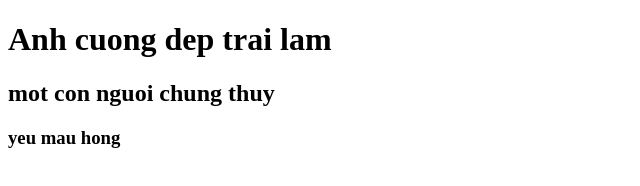
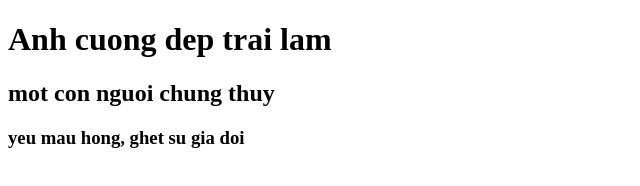
Before and after one commit to khanhlinh1808/GIT_project, a plain HTML site: page index.html in a window 1280 px wide. Shown: the whole page, without its empty margins (0-640 px from the left). Drawn offline with Linux system fonts and the light colour scheme.

Commit message:
ghet su gia doi

```diff
--- a/index.html
+++ b/index.html
@@ -9,7 +9,7 @@
 </head>
 <h1>Anh cuong dep trai lam</h1>
 <h2>mot con nguoi chung thuy</h2>
-<h3>yeu mau hong</h3>
+<h3>yeu mau hong, ghet su gia doi</h3>
 
 <body>
 
```
